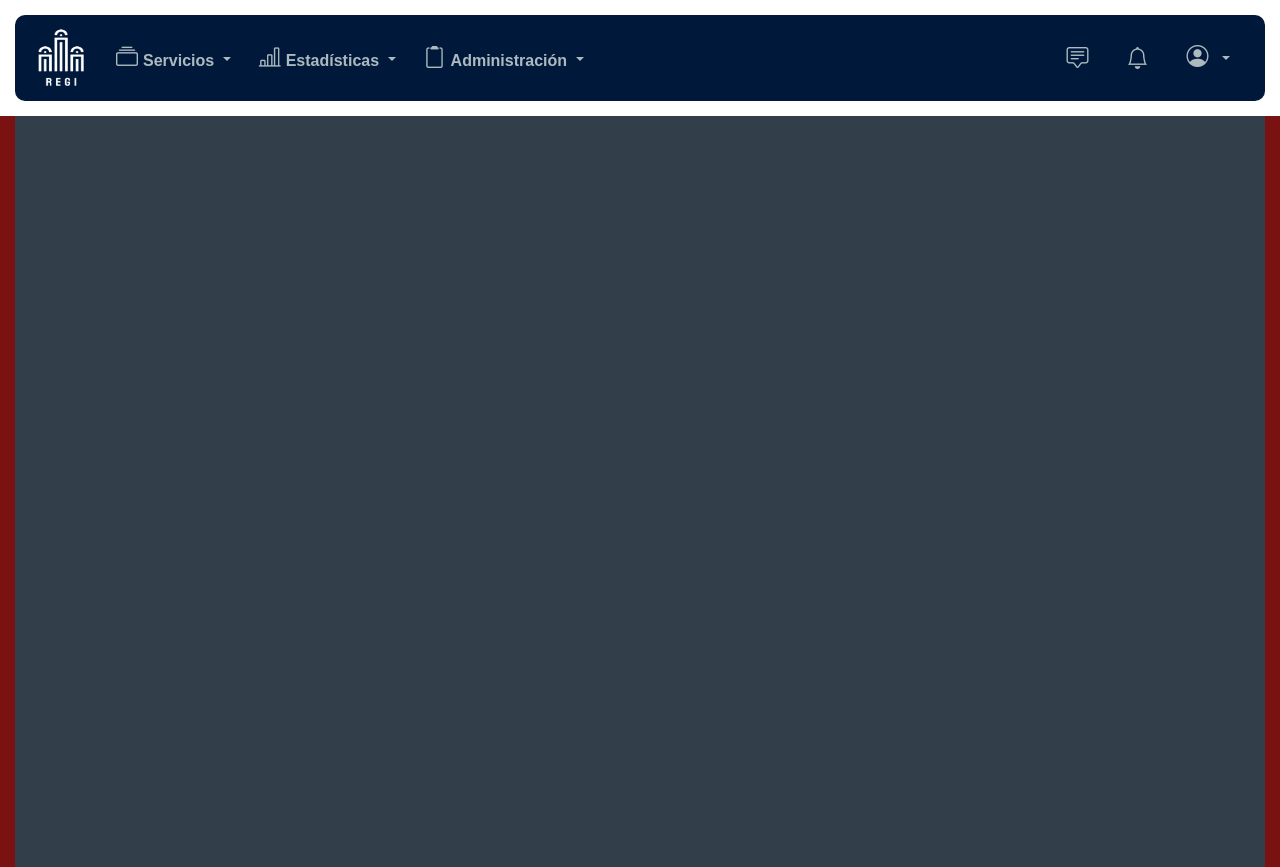
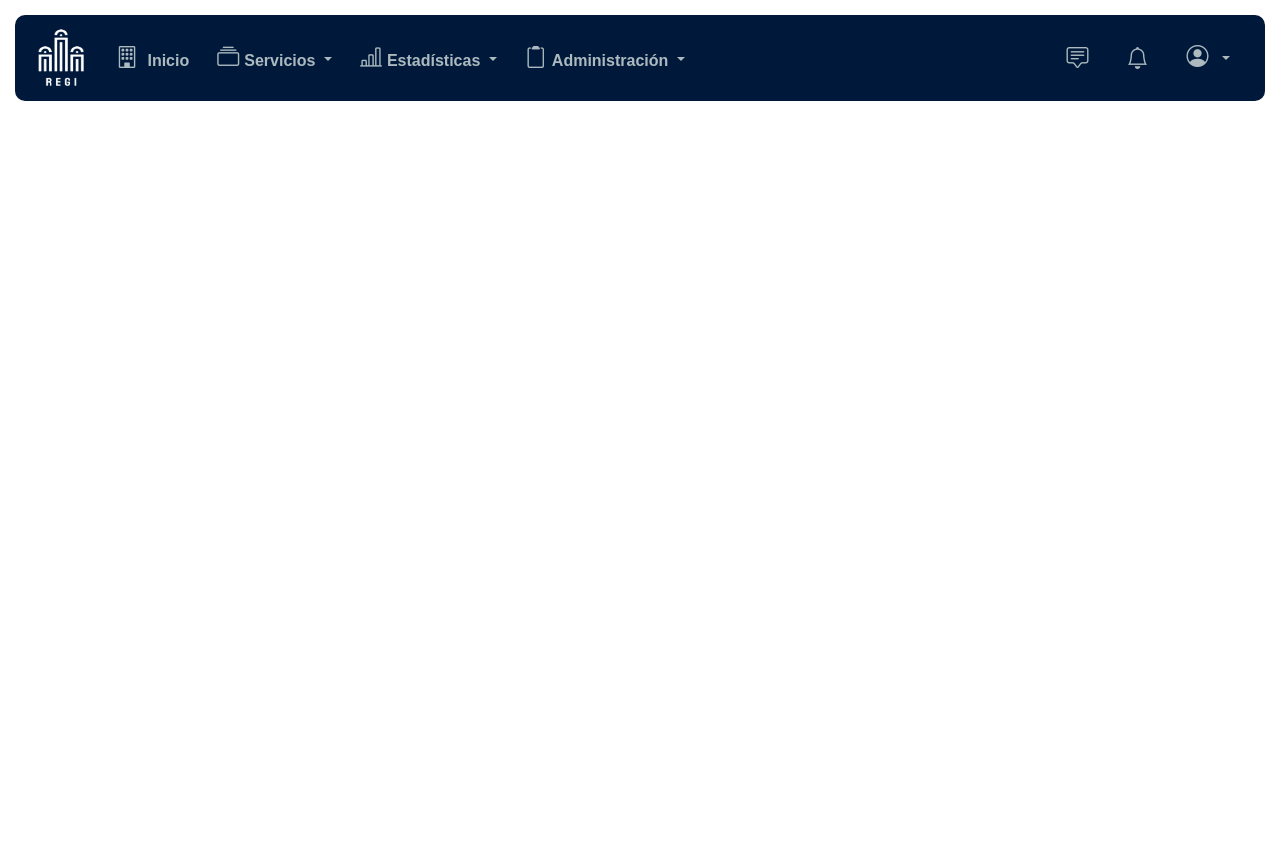
Before and after one commit to DayElvir/Regi_Proyect, a PHP site: page /regi_proyect/ in a window 1280 px wide. After the commit the page ends 101 px from the top, so only its background shows below. Run offline with PHP 8.4, Linux system fonts and the light colour scheme; some libraries are stand-ins or nearby versions.

Commit message:
Actualizacion

```diff
--- a/Navbar.php
+++ b/Navbar.php
@@ -28,13 +28,18 @@
 
       <!-- Dropdowns a la izquierda -->
       <ul class="navbar-nav">
+      <li class="nav-item">
+          <a class="nav-link active" aria-current="page" href="http://localhost/regi_proyect/index.php"   role="button" aria-haspopup="true" aria-expanded="false">
+          <i class="bi bi-building"></i> Inicio</a>
+        </li>
+
         <li class="nav-item dropdown">
           <a class="nav-link dropdown-toggle"  href="#" id="dropdownLeft1" role="button" data-toggle="dropdown" aria-haspopup="true" aria-expanded="false">
             <i class="bi bi-collection"></i></i>Servicios
           </a>
           <div class="dropdown-menu dropdown-menu-custom " aria-labelledby="dropdownLeft1">
-            <a class="dropdown-item" href="C:\xampp\htdocs\Regi_proyect\servicios\index.php">Agregar Servicios</a>
-            <a class="dropdown-item" href="#">Pagar Servicios </a>
+            <a class="dropdown-item" href="http://localhost/regi_proyect/servicios/index.php">Agregar Servicios</a>
+            <a class="dropdown-item" href="http://localhost/regi_proyect/servicios/pago.php">Pagar Servicios </a>
           </div>
         </li>
 
@@ -94,13 +99,7 @@
   </nav>
 
 
-<div class="container-fluid ">
-  <main class="col-12 mx-auto" id="content">
-    <!-- Aquí se cargará el contenido dinámicamente -->
-      <iframe src="" frameborder="0"></iframe> <!--Aqui se pueden agregar las demas interfaces -->
 
-
-  </main>
 </div>
 
 
```
Also changed, not shown: servicios/pago.php (added).
